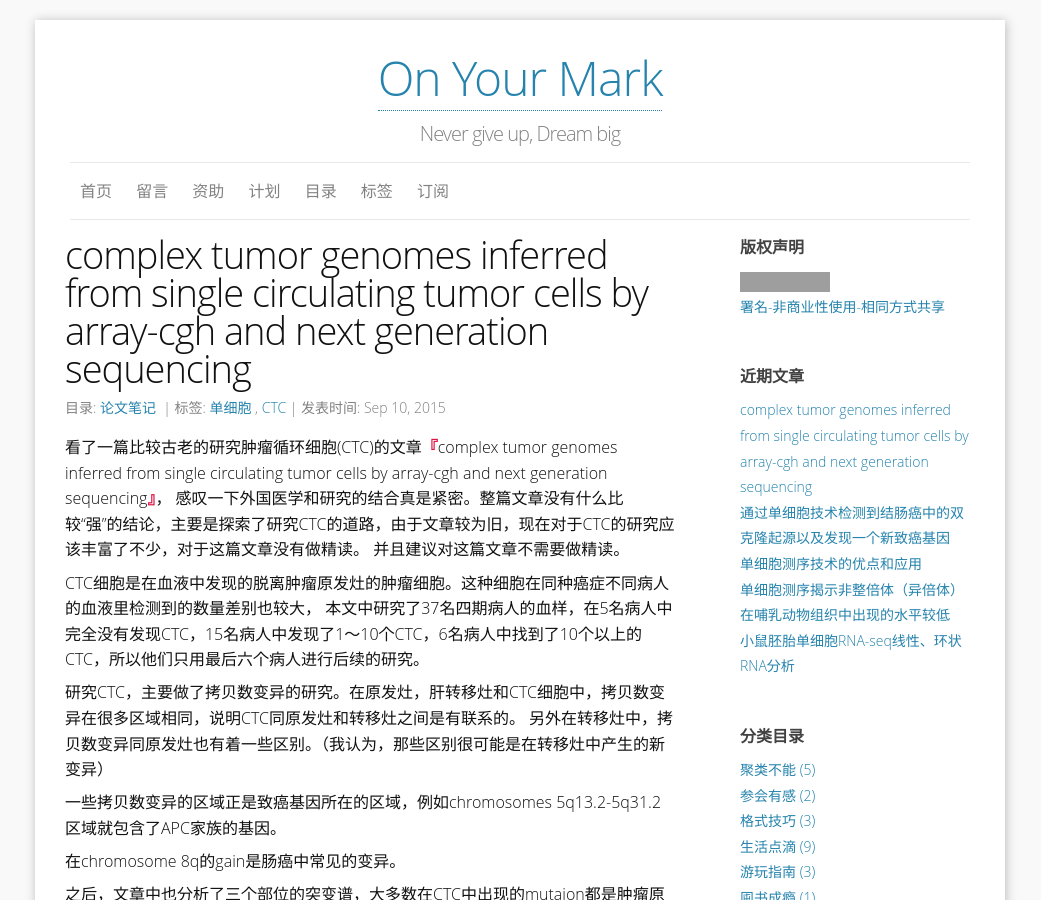
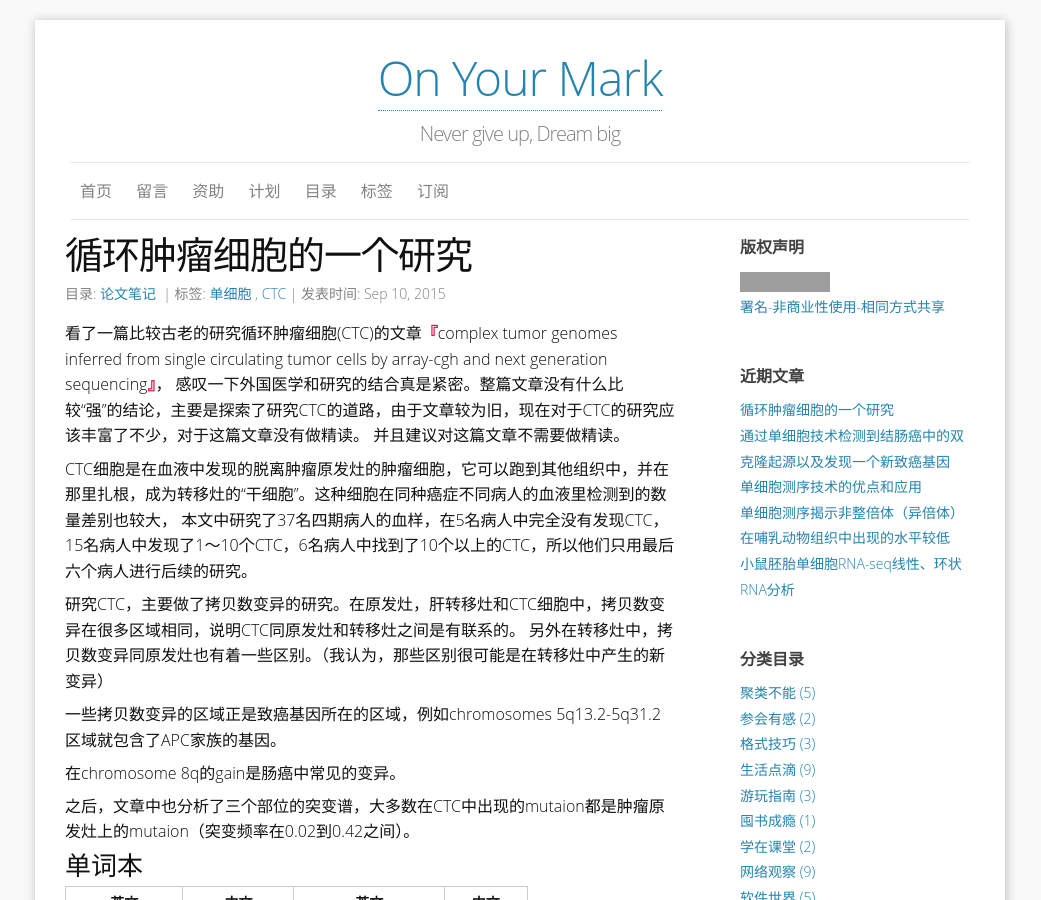
Before and after one commit to yulijia/cn, a Jekyll site: the page built from _posts/2015-09-10-complex-tumor-genomes-inferred-from-single-circulating-tumor-cells-by-arraycgh-and-next-generation-sequencing.md, in a window 1280 px wide and 900 px high. Shown: the whole window, without its empty margins (120-1161 px from the left). Built offline with Jekyll 4.4.1, drawn with Linux system fonts in a browser that asks for light colours; some web fonts are replaced; comment, search, counter and statistics services are not loaded; grey boxes are pictures that could not be loaded.

Commit message:
new title, and other information

```diff
--- a/_posts/2015-09-10-complex-tumor-genomes-inferred-from-single-circulating-tumor-cells-by-arraycgh-and-next-generation-sequencing.md
+++ b/_posts/2015-09-10-complex-tumor-genomes-inferred-from-single-circulating-tumor-cells-by-arraycgh-and-next-generation-sequencing.md
@@ -1,7 +1,7 @@
 ---
 published: ture
 layout: post
-title: "complex tumor genomes inferred from single circulating tumor cells by array-cgh and next generation sequencing"
+title: "循环肿瘤细胞的一个研究"
 author: Yu
 categories: 论文笔记
 tags:
@@ -9,12 +9,11 @@ tags:
 - CTC
 ---
 
-看了一篇比较古老的研究肿瘤循环细胞(CTC)的文章<q>complex tumor genomes inferred from single circulating tumor cells by array-cgh and next generation sequencing</q>，
+看了一篇比较古老的研究循环肿瘤细胞(CTC)的文章<q>complex tumor genomes inferred from single circulating tumor cells by array-cgh and next generation sequencing</q>，
 感叹一下外国医学和研究的结合真是紧密。整篇文章没有什么比较“强”的结论，主要是探索了研究CTC的道路，由于文章较为旧，现在对于CTC的研究应该丰富了不少，对于这篇文章没有做精读。
 并且建议对这篇文章不需要做精读。
 
-
-CTC细胞是在血液中发现的脱离肿瘤原发灶的肿瘤细胞。这种细胞在同种癌症不同病人的血液里检测到的数量差别也较大，
+CTC细胞是在血液中发现的脱离肿瘤原发灶的肿瘤细胞，它可以跑到其他组织中，并在那里扎根，成为转移灶的“干细胞”。这种细胞在同种癌症不同病人的血液里检测到的数量差别也较大，
 本文中研究了37名四期病人的血样，在5名病人中完全没有发现CTC，15名病人中发现了1～10个CTC，6名病人中找到了10个以上的CTC，所以他们只用最后六个病人进行后续的研究。
 
 研究CTC，主要做了拷贝数变异的研究。在原发灶，肝转移灶和CTC细胞中，拷贝数变异在很多区域相同，说明CTC同原发灶和转移灶之间是有联系的。
```
